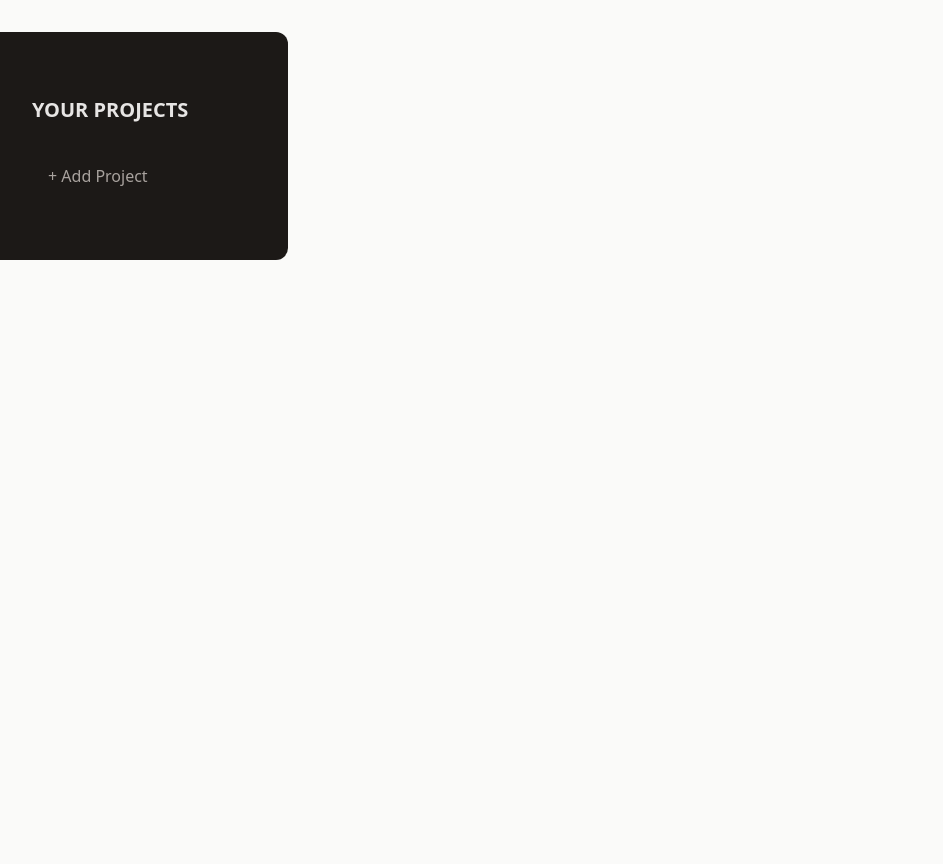
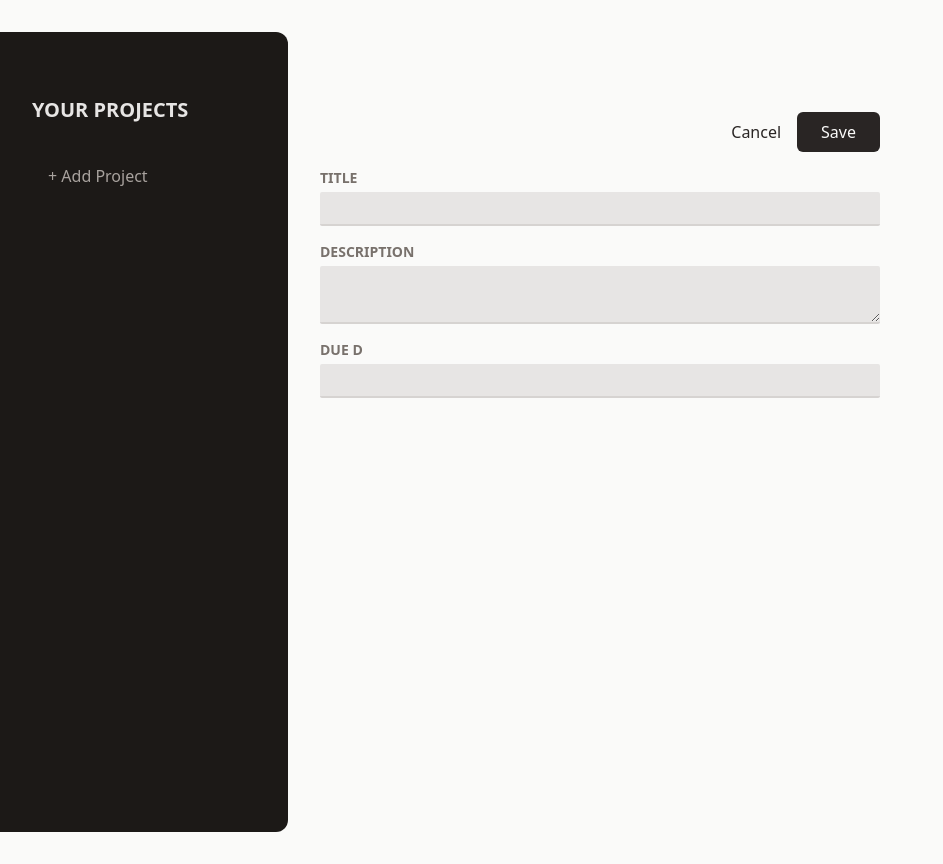
Before and after one commit to oleg-zal/Part_09_PM, a React (Vite) app: page / in a window 1280 px wide. Shown: the whole page, without its empty margins (0-943 px from the left). Built offline with nearby package versions, Linux system fonts and the light colour scheme.

Commit message:
Add Input component

```diff
--- a/src/App.jsx
+++ b/src/App.jsx
@@ -1,9 +1,11 @@
+import NewProject from "./components/NewProject";
 import ProjectSidebar from "./components/ProjectSidebar";
 
 function App() {
   return (
-    <main className="h-screen my-8">
+    <main className="h-screen my-8 flex gap-8">
       <ProjectSidebar />
+      <NewProject />
     </main>
   );
 }
--- /dev/null
+++ b/src/components/Input.jsx
@@ -0,0 +1,16 @@
+export default function Input({ label, isTextarea, ...props }) {
+  const classes =
+    "w-full p-1 border-b-2 rounded-sm border-stone-300 bg-stone-200 text-stone-600 focus:outline-none focus:border-stone-600";
+  return (
+    <p className="flex flex-col gap-1 my-4">
+      <label className="text-sm font-bold uppercase text-stone-500">
+        {label}
+      </label>
+      {isTextarea ? (
+        <textarea className={classes} {...props} />
+      ) : (
+        <input className={classes} {...props} />
+      )}
+    </p>
+  );
+}
--- /dev/null
+++ b/src/components/NewProject.jsx
@@ -0,0 +1,25 @@
+import Input from "./Input";
+
+export default function NewProject() {
+  return (
+    <div className="w-[35rem] mt-16 ">
+      <menu className="flex items-center justify-end gap-4 my-4">
+        <li>
+          <button className="text-stone-800 hover:text-stone-950">
+            Cancel
+          </button>
+        </li>
+        <li>
+          <button className="px-6 py-2 rounded-md bg-stone-800 text-stone-50 hover:bg-stone-950">
+            Save
+          </button>
+        </li>
+      </menu>
+      <div>
+        <Input label="Title" />
+        <Input label="Description" isTextarea={true} />
+        <Input label="Due D" />
+      </div>
+    </div>
+  );
+}
```
